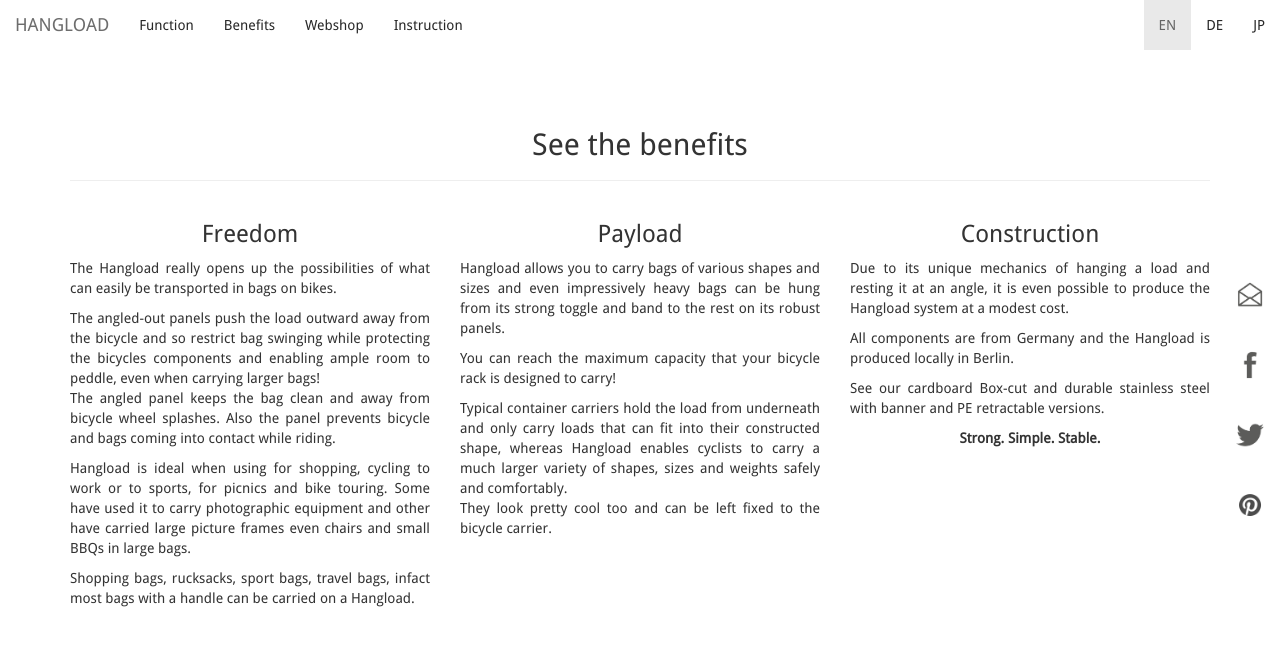
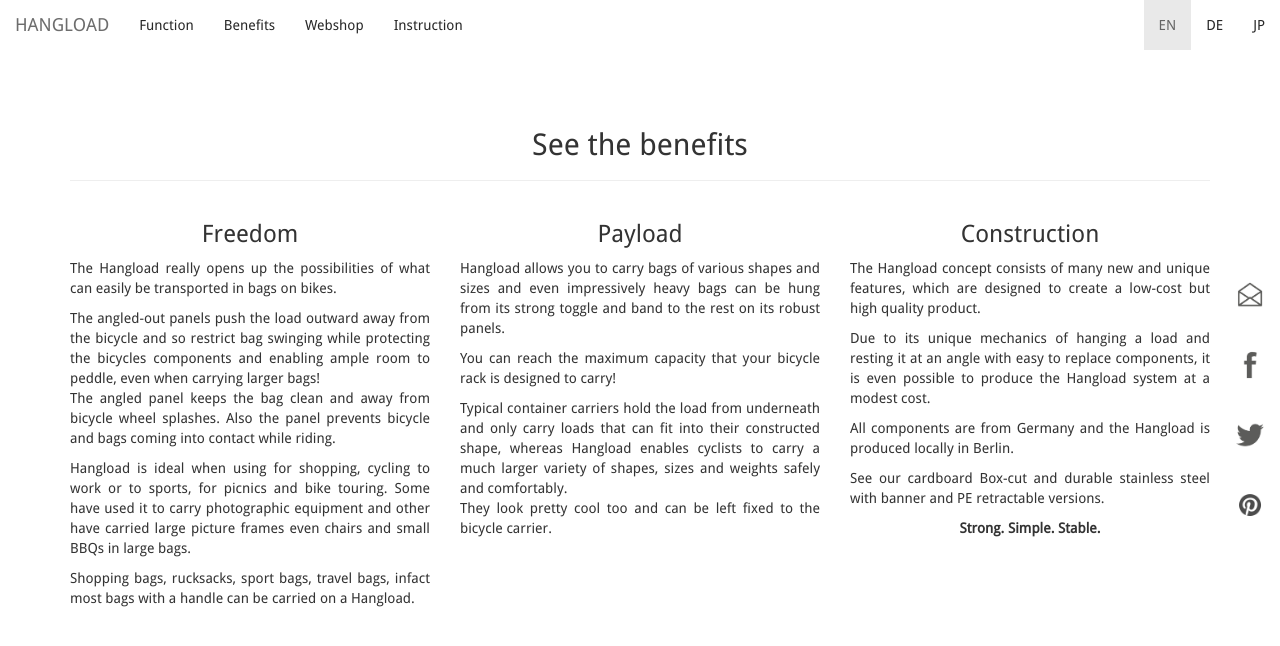
Before and after one commit to bodokaiser/hangload.com, a Jekyll site: the page built from index.html, in a window 1280 px wide and 900 px high, scrolled down 2650 px, cut to the strip 0-654 px from the top of the window. Shown: the top 646 px of the strip. Built offline with Jekyll 4.4.1, drawn with Linux system fonts in a browser that asks for light colours; nearby versions of some CDN libraries; library files that are not in the unit come from our copies; Markdown is read by kramdown in place of the engine named in the settings.

Commit message:
Update index.html

```diff
--- a/index.html
+++ b/index.html
@@ -150,10 +150,13 @@
     <div class="col-xs-10 col-xs-offset-1 col-sm-6 col-sm-offset-0 col-md-4">
       <h3 class="text-center">Construction</h3>
       <p class="text-justify">
-        Due to its unique mechanics of hanging a load and resting it at an
-        angle, it is even possible to produce the Hangload system at a modest
-        cost.
-        </p>
+      The Hangload concept consists of many new and unique features, which are designed to
+      create a low-cost but high quality product.
+      </p>
+      <p class="text-justify">
+      Due to its unique mechanics of hanging a load and resting it at an angle with easy to replace components,
+      it is even possible to produce the Hangload system at a modest cost.
+      </p>
       <p class="text-justify">
         All components are from Germany and the Hangload
         is produced locally in Berlin.
@@ -210,8 +213,8 @@
         middle until the end of August.
      </p>
       <p class="text-justify">
-        Please notice, that this is just a sale for private costumers. When you like to use Hangload for business, please write
-        us an email to info@hangload.com .
+        Please notice, that this is just a sale for private costumers. When you like to use Hangload for business,
+        please write us an email to info@hangload.com .
       </p>
       <p>
         Hangload may not be used for commercial or political purposes without our consent and approval.
```
